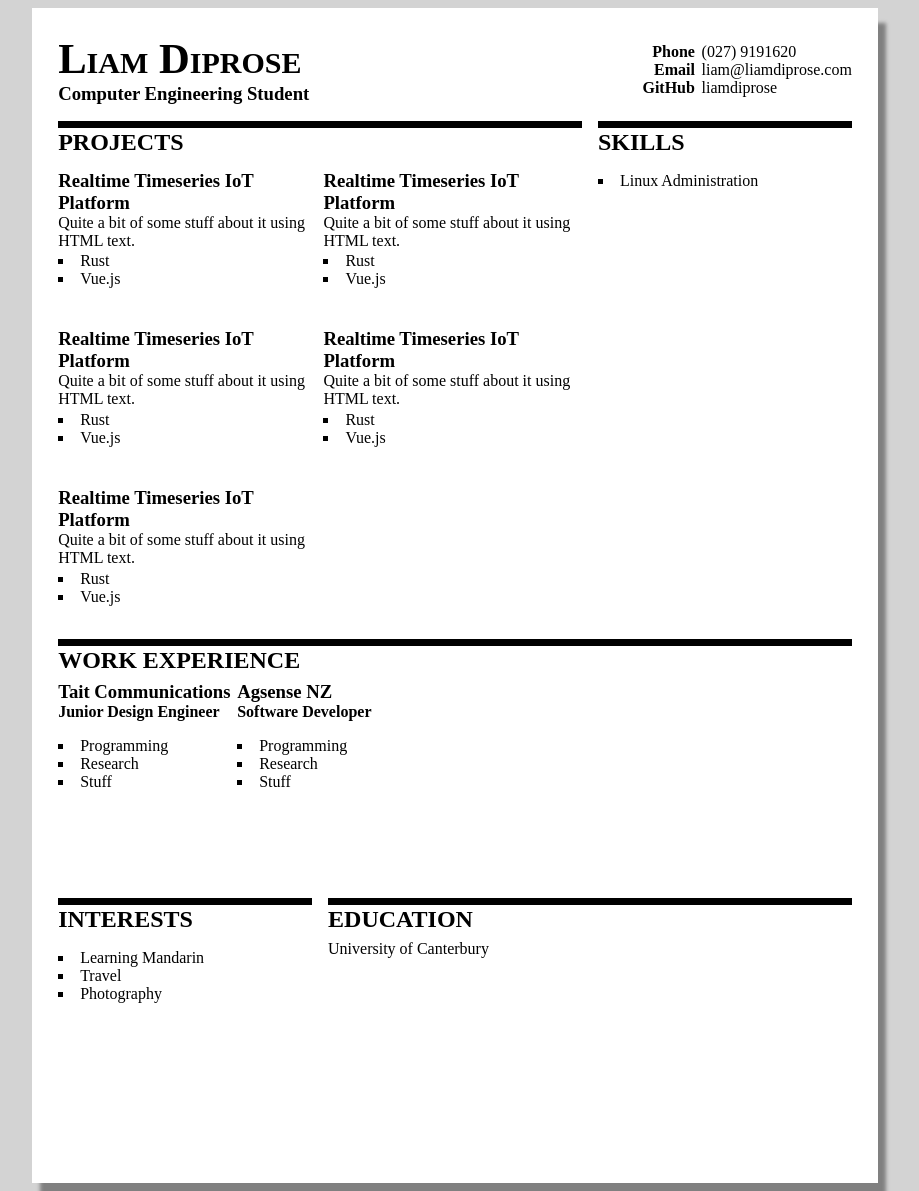
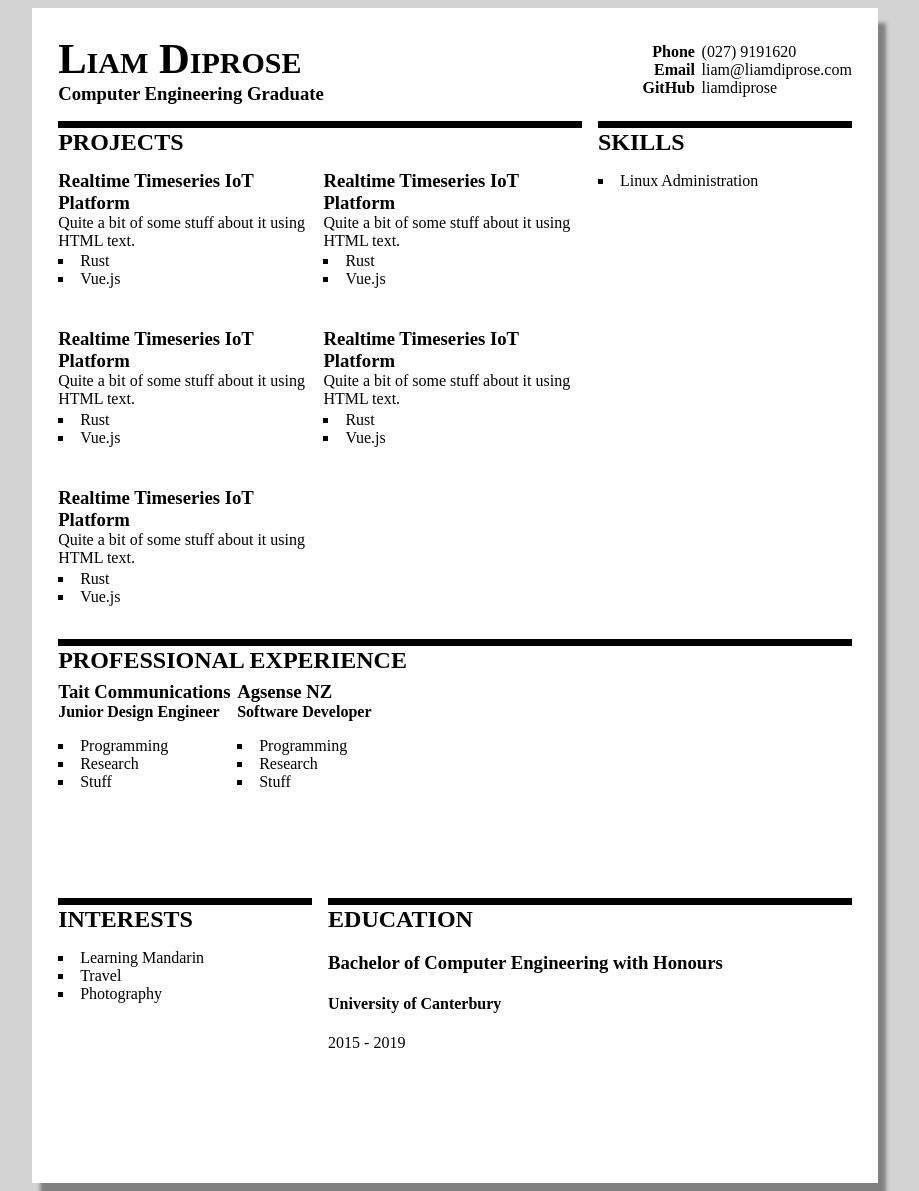
Before and after one commit to liamdiprose/liamdiprose.github.io, a plain HTML site: page src/title.html in a window 1280 px wide. Shown: the whole page, without its empty margins (185-1104 px from the left). Drawn offline with nearby package versions, Linux system fonts and the light colour scheme; files that its build step writes are made by us from their sources.

Commit message:
Better sounding headings

```diff
--- a/src/title.html
+++ b/src/title.html
@@ -14,7 +14,7 @@
             Liam Diprose
           </h1>
           <h3 id="name-subtitle">
-            Computer Engineering Student
+            Computer Engineering Graduate
           </h3>
         </div>
         <div id="contact-details">
@@ -132,9 +132,13 @@
           Education
         </h2>
         <div class="education-item">
-          <div class="title">
+          <h3 class="title">
+            Bachelor of Computer Engineering with Honours
+          </h3>
+          <h4 class="education-provider">
             University of Canterbury
-          </div>
+          </h4>
+          <span class="year-range">2015 - 2019</span>
         </div>
       </div>
 
@@ -152,7 +156,7 @@
       <div class="section" id="experience">
         <div class="section-flourish"></div>
         <h2 class="section-title">
-          Work Experience
+          Professional Experience
         </h2>
         <div class="experience-placements">
           <div class="placement">
```
